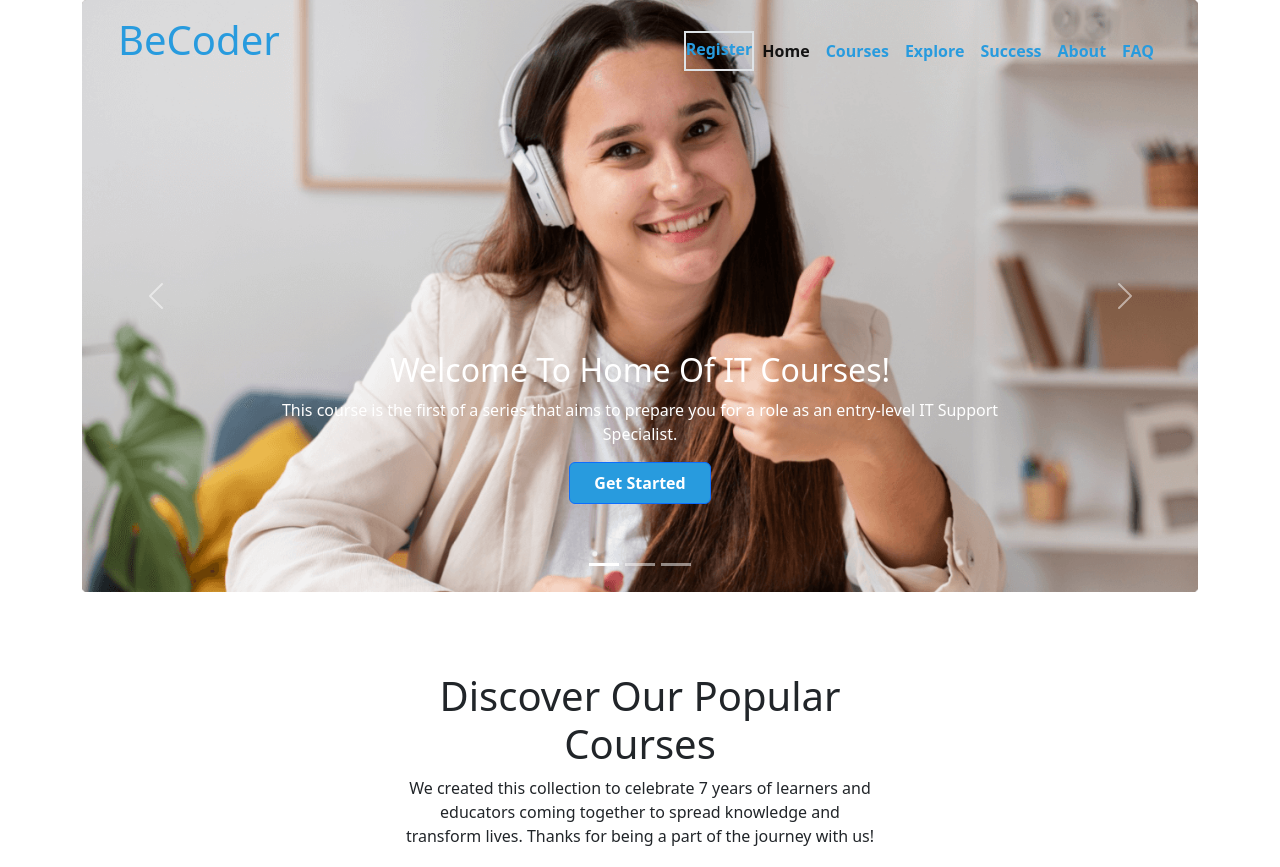
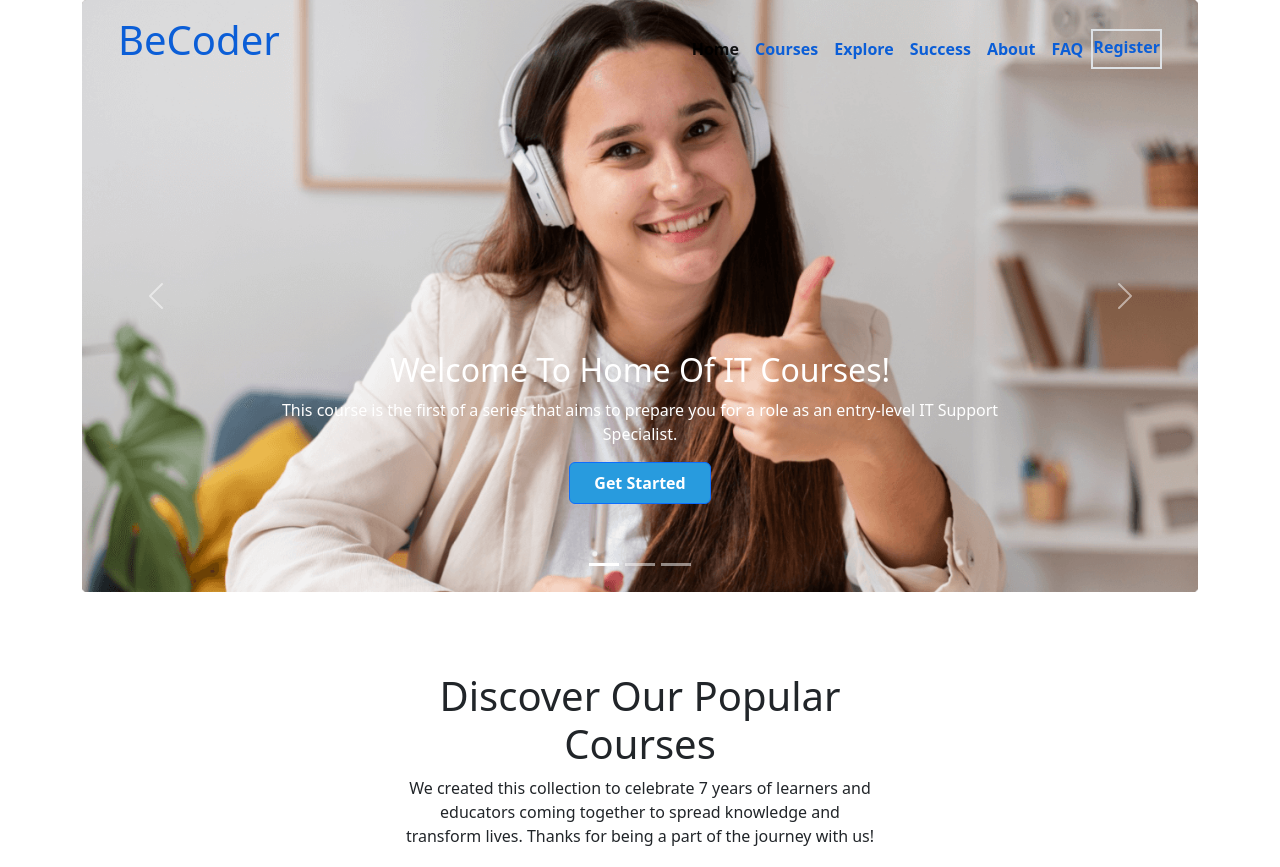
Before and after one commit to monabberhossain/be-coder, a plain HTML site: page index.html in a window 1280 px wide. Shown: the top 867 px of the page. Drawn offline with nearby package versions, Linux system fonts and the light colour scheme.

Commit message:
Final Commit

```diff
--- a/index.html
+++ b/index.html
@@ -33,11 +33,11 @@
         <nav class="navbar navbar-expand-lg bg-transparent fixed-top">
             <div class="container bg-opacity-75 align-items-baseline px-5 pt-2">
                 <div>
-                    <a class="navbar-brand fw-bolder custom-color" href="#">
+                    <a class="navbar-brand fw-bolder custom-color-2" href="#">
                         <h1>BeCoder</h1>
                     </a>
                 </div>
-                <div class="d-flex flex-md-row-reverse">
+                <div class="d-flex flex-lg-row flex-md-row-reverse">
                     <div>
                         <button class="navbar-toggler" type="button" data-bs-toggle="collapse"
                             data-bs-target="#navbarSupportedContent" aria-controls="navbarSupportedContent"
@@ -47,28 +47,28 @@
                         <div class="collapse navbar-collapse" id="navbarSupportedContent">
                             <ul class="navbar-nav me-auto mb-2 mb-lg-0">
                                 <li class="nav-item">
-                                    <a class="nav-link active fw-bold custom-color" aria-current="page" href="#slider">Home</a>
+                                    <a class="nav-link active fw-bold custom-color-2" aria-current="page" href="#slider">Home</a>
                                 </li>
                                 <li class="nav-item">
-                                    <a class="nav-link fw-bold custom-color" href="#courses">Courses</a>
+                                    <a class="nav-link fw-bold custom-color-2" href="#courses">Courses</a>
                                 </li>
                                 <li class="nav-item">
-                                    <a class="nav-link fw-bold custom-color" href="#explore">Explore</a>
+                                    <a class="nav-link fw-bold custom-color-2" href="#explore">Explore</a>
                                 </li>
                                 <li class="nav-item">
-                                    <a class="nav-link fw-bold custom-color" href="#success">Success</a>
+                                    <a class="nav-link fw-bold custom-color-2" href="#success">Success</a>
                                 </li>
                                 <li class="nav-item">
-                                    <a class="nav-link fw-bold custom-color" href="#feedback">About</a>
+                                    <a class="nav-link fw-bold custom-color-2" href="#feedback">About</a>
                                 </li>
                                 <li class="nav-item">
-                                    <a class="nav-link fw-bold custom-color" href="#faq">FAQ</a>
+                                    <a class="nav-link fw-bold custom-color-2" href="#faq">FAQ</a>
                                 </li>
                             </ul>
                         </div>
                     </div>
                     <div class="nav-item d-none d-md-block d-lg-block d-xl-block border border-2">
-                        <a class="nav-link fw-bold custom-color pt-1" href="#register">Register</a>
+                        <a class="nav-link fw-bold custom-color-2 pt-1" href="#register">Register</a>
                     </div>
                 </div>
             </div>
--- a/styles/style.css
+++ b/styles/style.css
@@ -6,6 +6,9 @@
 }
 .custom-color{
     color: #289BDE;
+}
+.custom-color-2{
+    color: #0B5ED7;
 }
 .custom-width{
     width: 50%;
```
